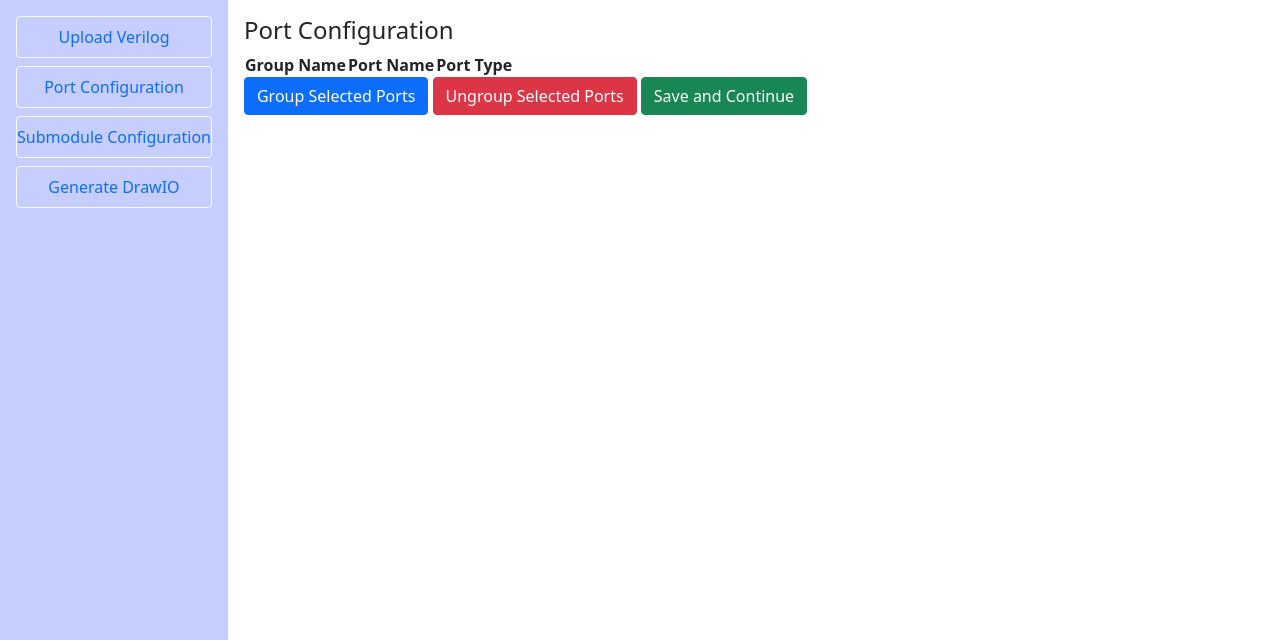
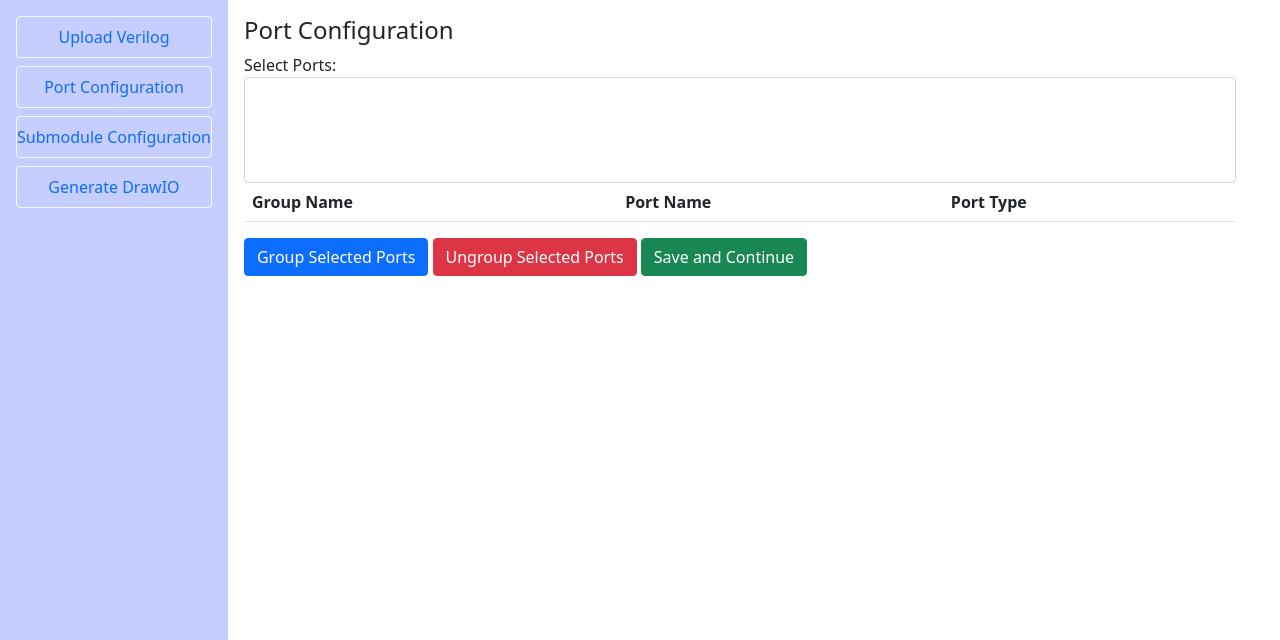
Before and after one commit to weshu/verilog2drawio, a Flask app: page / in a window 1280 px wide, after a click on "Port Configuration". Shown: the part 88-728 px from the top of the page. Run offline with Flask 3, Linux system fonts and the light colour scheme; lists and menus that the app fills with data are empty; some libraries are stand-ins or nearby versions.

Commit message:
fix bugs, imorove ui looks of port config panel

```diff
--- a/app.py
+++ b/app.py
@@ -48,8 +48,12 @@ def get_ports():
     filepath = os.path.join(app.config['UPLOAD_FOLDER'], filename)
     print(f"Parsing Verilog file: {filepath}")
     try:
-        ports = parse_verilog(filepath)[0]  # 假设 parse_verilog 返回一个包含端口信息的字典
-        print(f"             ports: {ports}")
+        modules = parse_verilog(filepath)  # 获取模块列表
+        if not modules:  # 检查模块列表是否为空
+            return jsonify({'error': 'No modules found in the file'}), 404
+        first_module = modules[0]  # 获取第一个模块
+        ports = first_module[1]  # 提取端口信息
+        # print(f"               ports: {ports}")
         return jsonify({'ports': ports})
     except Exception as e:
         return jsonify({'error': str(e)}), 500
--- a/templates/port-config.html
+++ b/templates/port-config.html
@@ -1,7 +1,13 @@
 <div id="port-config" class="panel d-none">
     <h4>Port Configuration</h4>
-    <table id="port-table">
-        <thead>
+    <div class="form-group">
+        <label for="port-select">Select Ports:</label>
+        <select id="port-select" class="form-control selectpicker" multiple data-live-search="true">
+            <!-- Ports will be dynamically populated here -->
+        </select>
+    </div>
+    <table id="port-table" class="table table-striped table-hover">
+        <thead class="thead-dark">
             <tr>
                 <th>Group Name</th>
                 <th>Port Name</th>
@@ -45,17 +51,24 @@
 
     function renderPorts() {
         const portList = document.getElementById('port-list');
+        const portSelect = document.getElementById('port-select');
         portList.innerHTML = '';
+        portSelect.innerHTML = '';
 
         // Render ungrouped ports
         ungroupedPorts.forEach(port => {
             const row = document.createElement('tr');
             row.innerHTML = `
-                <td><input type="checkbox" id="port-${port['name']}" value="${port['name']}"></td>
-                <td><label for="port-${port['name']}">${port['name']}</label></td>
-                <td>${port['type'] || 'N/A'}</td> <!-- 添加默认值处理 -->
+                <td><input type="text" value=""></td>
+                <td>${port['name']}</td>
+                <td>${port['type'] || 'N/A'}</td>
             `;
             portList.appendChild(row);
+
+            const option = document.createElement('option');
+            option.value = port['name'];
+            option.text = port['name'];
+            portSelect.appendChild(option);
         });
 
         // Render grouped ports
@@ -64,16 +77,19 @@
                 const row = document.createElement('tr');
                 row.innerHTML = `
                     <td><input type="text" value="${group.name}" onchange="editGroupName(${index}, this.value)"></td>
-                    <td><label for="port-${port['name']}">${port['name']}</label></td>
-                    <td>${port['type'] || 'N/A'}</td> <!-- 添加默认值处理 -->
+                    <td>${port['name']}</td>
+                    <td>${port['type'] || 'N/A'}</td>
                 `;
                 portList.appendChild(row);
             });
         });
+
+        // Initialize the selectpicker
+        $('.selectpicker').selectpicker('refresh');
     }
 
     function groupPorts() {
-        const selectedPorts = Array.from(document.querySelectorAll('#port-list input:checked')).map(input => input.value);
+        const selectedPorts = Array.from(document.querySelectorAll('#port-select option:checked')).map(option => option.value);
         if (selectedPorts.length === 0) {
             alert('Please select at least one port to group.');
             return;
@@ -86,7 +102,7 @@
     }
 
     function ungroupPorts() {
-        const selectedPorts = Array.from(document.querySelectorAll('#port-list input:checked')).map(input => input.value);
+        const selectedPorts = Array.from(document.querySelectorAll('#port-select option:checked')).map(option => option.value);
         if (selectedPorts.length === 0) {
             alert('Please select at least one port to ungroup.');
             return;
```
Also changed, not shown: parse_verilog.py (+3 -4 lines), prompt.md (+5 -0 lines).
